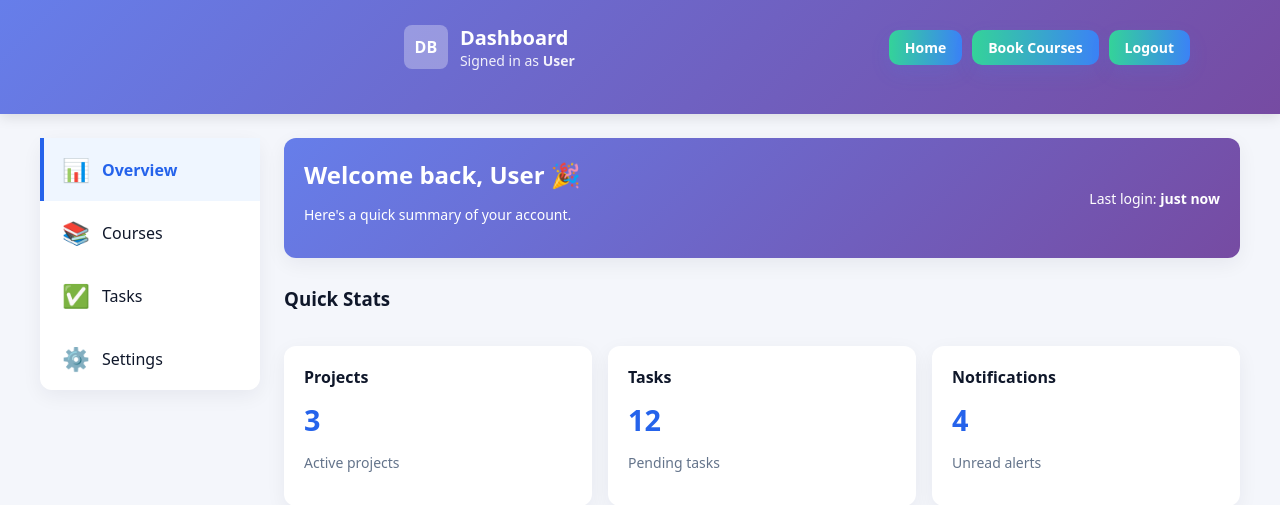
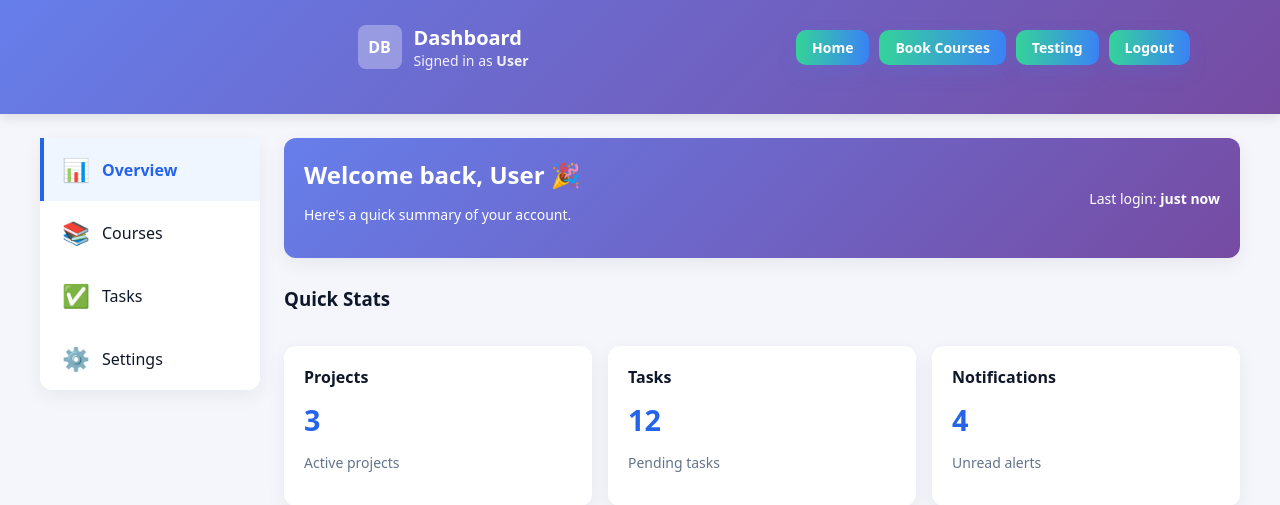
Before and after one commit to mohamedabdelazim618/Vezeeta_System_Project, a Flask app: page /dashboard in a window 1280 px wide. Shown: the top 505 px of the page. Run offline with Flask 3, Linux system fonts and the light colour scheme.

Commit message:
Add Testing button to dashboard for user navigation

```diff
--- a/templates/dashboard.html
+++ b/templates/dashboard.html
@@ -25,6 +25,7 @@
                     <a class="btn btn-small" href="{{ url_for('home') }}">Home</a>
                     <a class="btn btn-small" href="{{ url_for('courses_page') }}?username={{ username }}">Book
                         Courses</a>
+                    <a class="btn btn-small" href="{{ url_for('welcome', name=username) }}">Testing</a>
                     <a class="btn btn-small" href="{{ url_for('logout') }}">Logout</a>
                 </div>
             </header>
```
